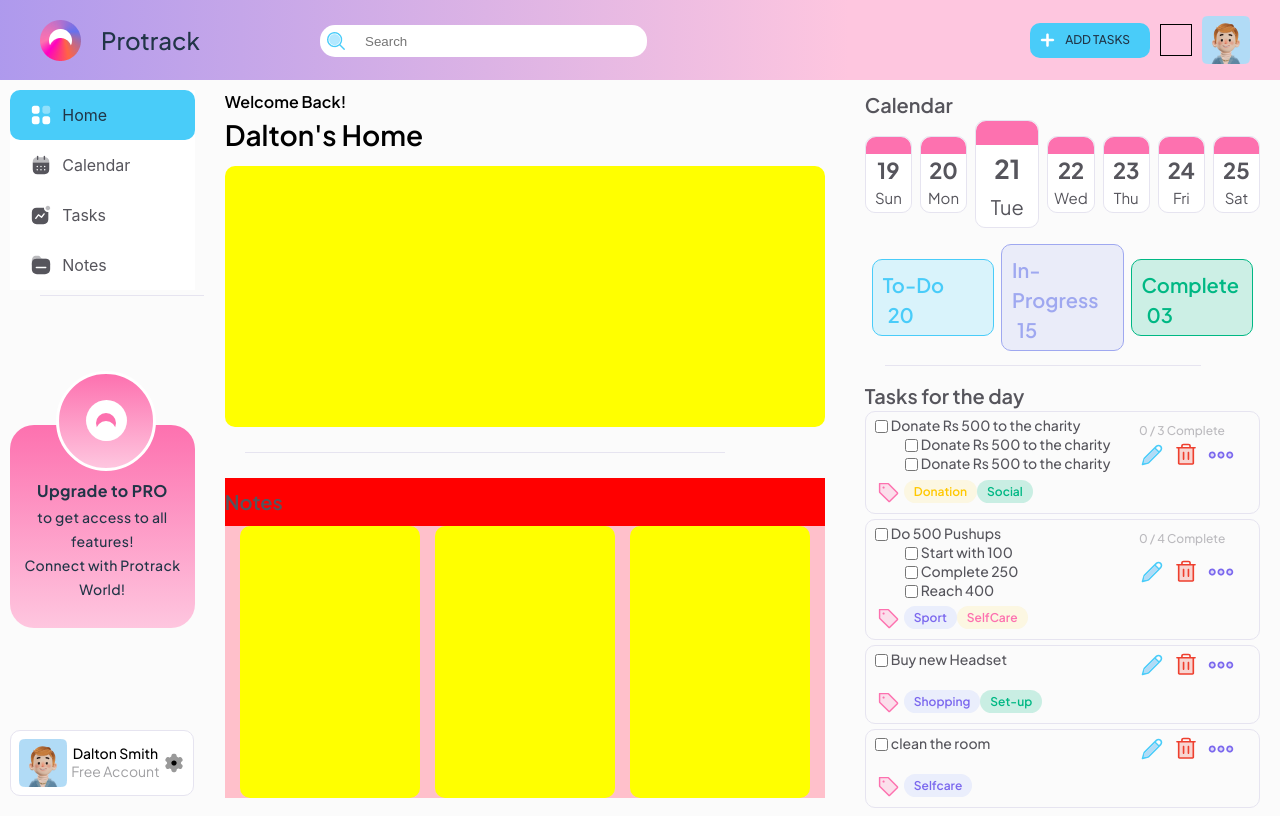
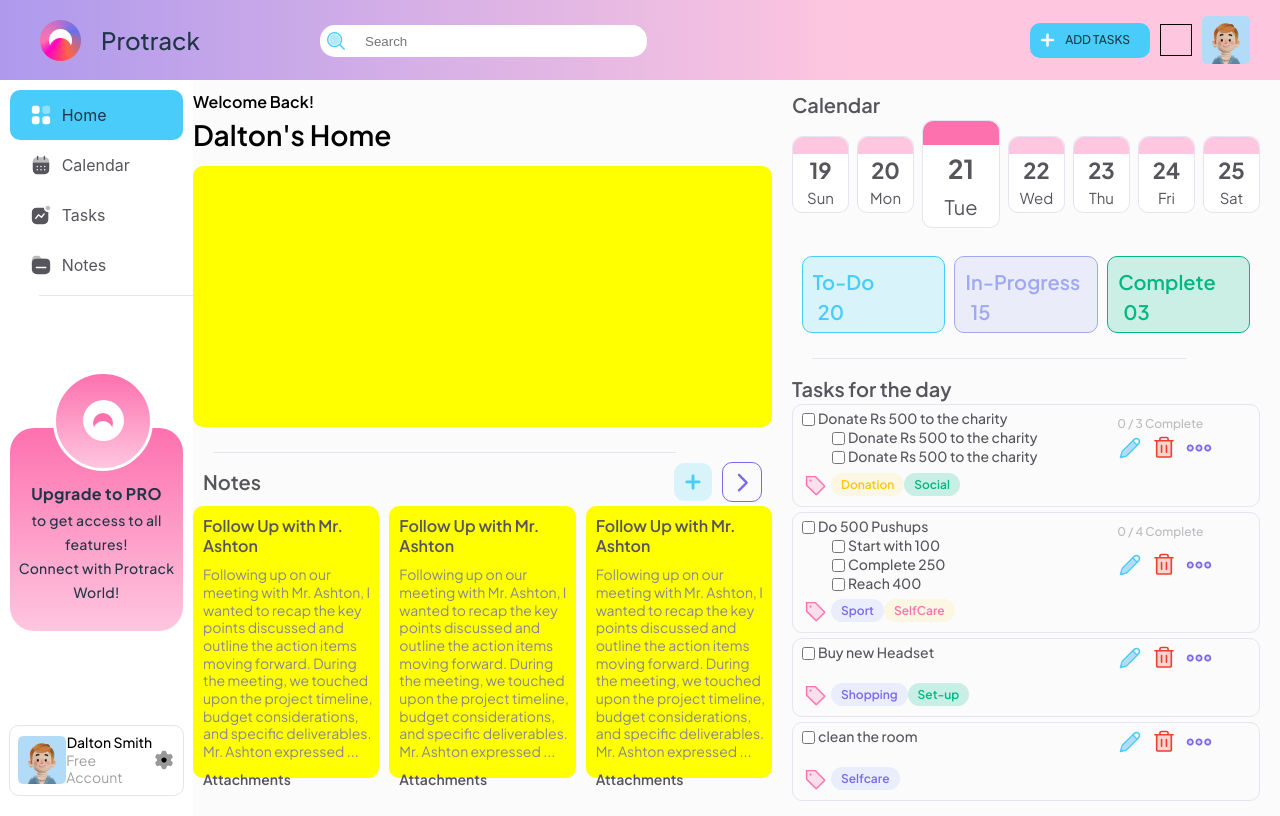
Before and after one commit to Niyaz2498/niyaz-cn, a React (Vite) app: page / in a window 1280 px wide. Built offline with nearby package versions, Linux system fonts and the light colour scheme.

Commit message:
Notes Partial styles

```diff
--- a/src/components/HomeMain.jsx
+++ b/src/components/HomeMain.jsx
@@ -1,6 +1,8 @@
 import React from 'react'
 import Separator from './Separator'
 import NotesItem from './NotesItem'
+import PlusBlue from "../assets/PlusBlue.svg"
+import notesRt from "../assets/RtArrow.svg"
 
 const HomeMain = () => {
   return (
@@ -20,6 +22,14 @@ const HomeMain = () => {
         <div className='NotesSection'>
           <div className="notes-section-header">
             <span className='user-title-text-secondary'>Notes</span>
+            <div className="notesHeaderBtnGrp">
+              <div className='NotesAdd'>
+                <img src={PlusBlue} alt="Add" />
+              </div>
+              <div className='NextBig'>
+                <img src={notesRt} alt="Add" />
+              </div>
+            </div>
           </div>
           <div className="notes-list">
             <NotesItem></NotesItem>
--- a/src/components/NotesItem.jsx
+++ b/src/components/NotesItem.jsx
@@ -3,7 +3,13 @@ import React from 'react'
 const NotesItem = () => {
   return (
     <div className='NotesItem'>
-
+      <span className="notesTitle"> Follow Up with Mr. Ashton</span>
+      <span className="notesContent">
+      Following up on our meeting with Mr. Ashton, I wanted to recap the key points discussed and outline the action items moving forward. During the meeting, we touched upon the project timeline, budget considerations, and specific deliverables. Mr. Ashton expressed ...
+      </span>
+      <span className="attachmentHeading">
+      Attachments
+      </span>
     </div>
   )
 }
--- a/src/styles/App.scss
+++ b/src/styles/App.scss
@@ -57,7 +57,8 @@ html, body {
 #root {
   display: grid;
   grid-template-rows: auto 1fr;
-  grid-template-columns: 16% 1fr 34%;
+  // grid-template-columns: 16% 1fr 34%;
+  grid-template-columns: 1.5fr 4.5fr 3fr;
   height: 100%;
   width: 100%;
 }
@@ -74,7 +75,8 @@ html, body {
   grid-column: 1;
   /* Add your content here */
   // background-color: blueviolet;
-  background-color: #fbfbfb;
+  // background-color: #fbfbfb;
+  background-color: white;
   display: flex;
   flex-direction: column;
   padding-top: 10px;
--- a/src/styles/HomeMain.scss
+++ b/src/styles/HomeMain.scss
@@ -11,8 +11,9 @@
     /* Add your content here */
     background-color: $background-main;
     padding-top: 10px;
-    padding-left: 20px;
-    padding-right: 20px;
+    width: 100%;
+    // padding-left: 20px;
+    // padding-right: 20px;
 }
 
 .user-title-text{
@@ -31,19 +32,22 @@
     border-radius: 10px;
 }
 .NotesSection{
-    background-color: pink;
+    // background-color: pink;
     height: 44%;
-    margin-top: 20px;
+    max-width: 100%;
+    // margin-top: 20px;
     margin-bottom: 20px;
     // border-radius: 10px;
     display: flex;
     flex-direction: column;
 }
 .notes-section-header {
-    background-color: red;
+    // background-color: red;
     height: 15%;
     display: flex;
     align-items: center;
+    justify-content: space-between;
+    padding: 0px 10px;
 }
 .notes-list {
     width: 100%;
@@ -51,10 +55,72 @@
     display: flex;
     flex-direction: row;
     justify-content: space-evenly;
+    // padding-left: 10px;
+    // padding-right: 10px;
+    gap: 10px;
 }
 .NotesItem {
-    width: 30%;
+    // width: 30%;
+    flex: 1;
     height: 100%;
+    // height: 370px;
     background-color: yellow;
     border-radius: 10px;
+    display: flex;
+    flex-direction: column;
+    // overflow-x: auto;
 }
+.notesTitle {
+    font-family: Plus Jakarta Sans;
+    font-size: 16px;
+    font-weight: 600;
+    line-height: 20.16px;
+    text-align: left;
+    color: $text-heading;
+    padding-left: 10px;
+    padding-top: 10px;
+}
+.notesContent {
+    font-family: Plus Jakarta Sans;
+    font-size: 14px;
+    font-weight: 400;
+    line-height: 17.64px;
+    text-align: left;
+    color: $NotesText;
+    padding-left: 10px;
+    padding-top: 10px;
+}
+.attachmentHeading {
+    font-family: Plus Jakarta Sans;
+    font-size: 14px;
+    font-weight: 600;
+    line-height: 17.64px;
+    text-align: left;
+    color: $text-heading;
+    padding-left: 10px;
+    padding-top: 10px;
+}
+.NotesAdd {
+    display: flex;
+    align-items: center;
+    justify-content: center;
+    width: 38px;
+    height: 38px;
+    border-radius: 10px;
+    background-color: $todo-background;
+}
+.notesHeaderBtnGrp {
+    display: flex;
+    flex-direction: row;
+    gap: 10px;
+    align-items: center;
+}
+.NextBig {
+    display: flex;
+    align-items: center;
+    justify-content: center;
+    width: 38px;
+    height: 38px;
+    border-radius: 10px;
+    border: 1.5px solid #7B68EE
+}
--- a/src/styles/HomeSide.scss
+++ b/src/styles/HomeSide.scss
@@ -174,7 +174,7 @@
 .internalColor {
     width: 100%;
     height: 17px;
-    background-color: #FD71AF;
+    background-color: #FEC6DF;
     border-top-left-radius: 10px;
     border-top-right-radius: 10px;
 }
--- a/src/styles/variable.scss
+++ b/src/styles/variable.scss
@@ -8,3 +8,4 @@ $complete-color:#00B884;
 $complete-background:#00B88430;
 $text-heading: #56555C;
 $side-menu-color: #FFFFFF;
+$NotesText: #888793;
```
Also changed, not shown: src/assets/PlusBlue.svg (added), src/assets/RtArrow.svg (added).
